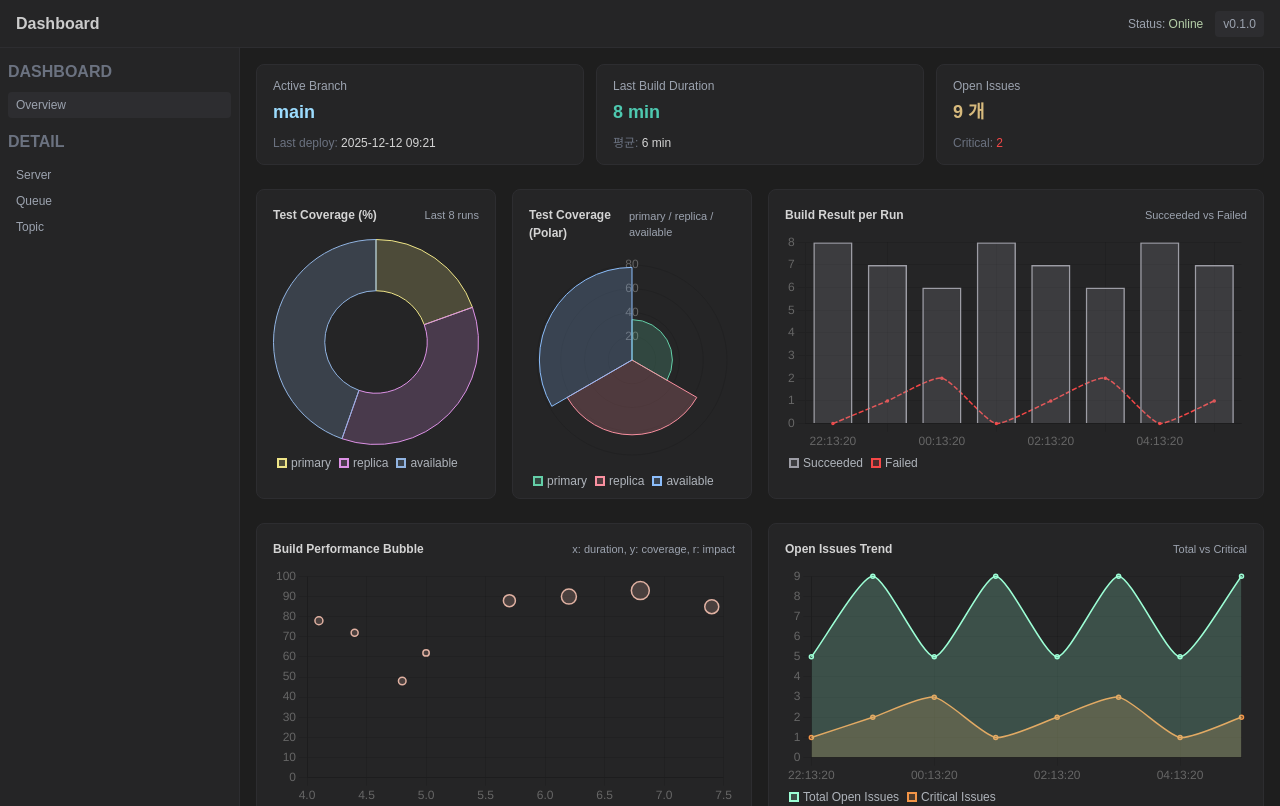
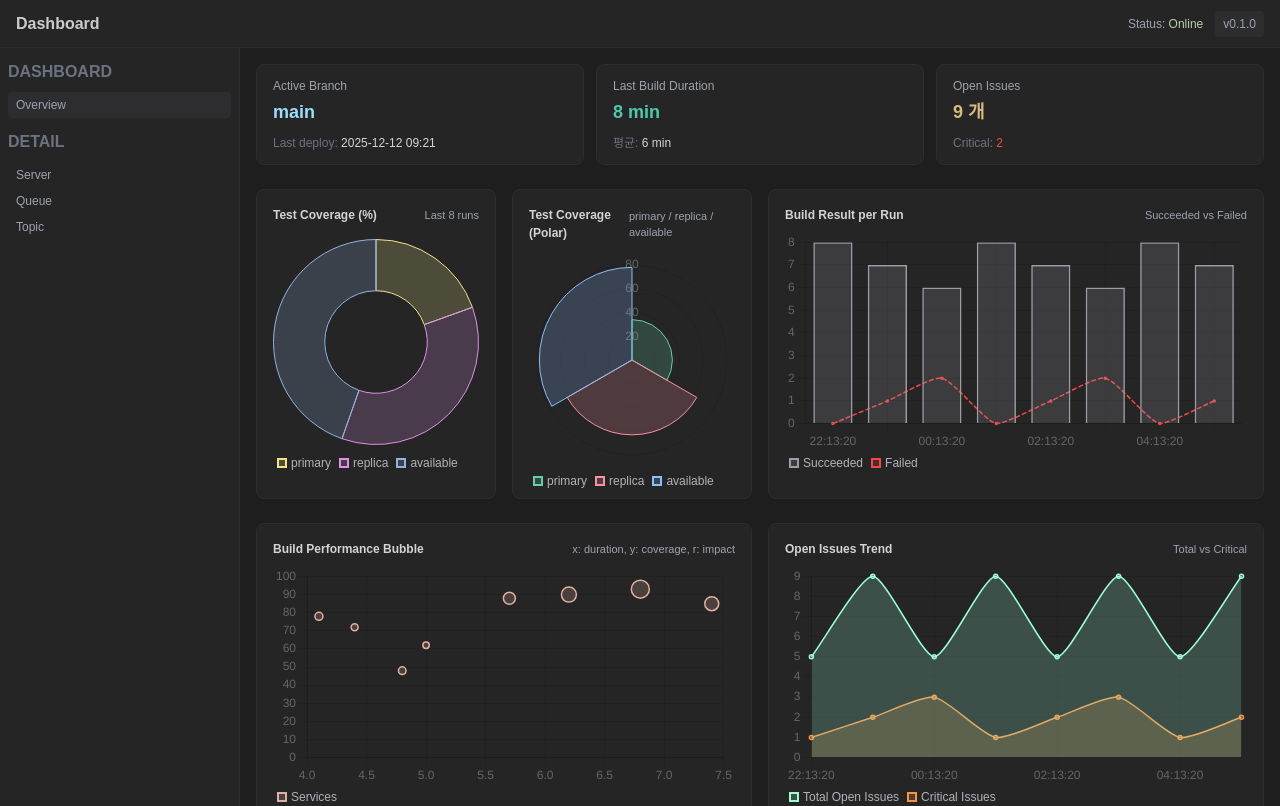
Before and after one commit to yeoniii20/dashboard_demo, a Next.js app: page / in a window 1280 px wide. Shown: the top 806 px of the page. Built offline with nearby package versions, Linux system fonts and the light colour scheme.

Commit message:
style: Update chartSection2.tsx

```diff
--- a/app/contents/chartSection2.tsx
+++ b/app/contents/chartSection2.tsx
@@ -32,7 +32,7 @@ const ChartSection2 = ({ data }: ChartSection) => {
             },
           ]}
           options={{
-            height: 240,
+            height: 220,
             showLegend: true,
             legendPosition: "bottom",
             animationOff: true,
```
